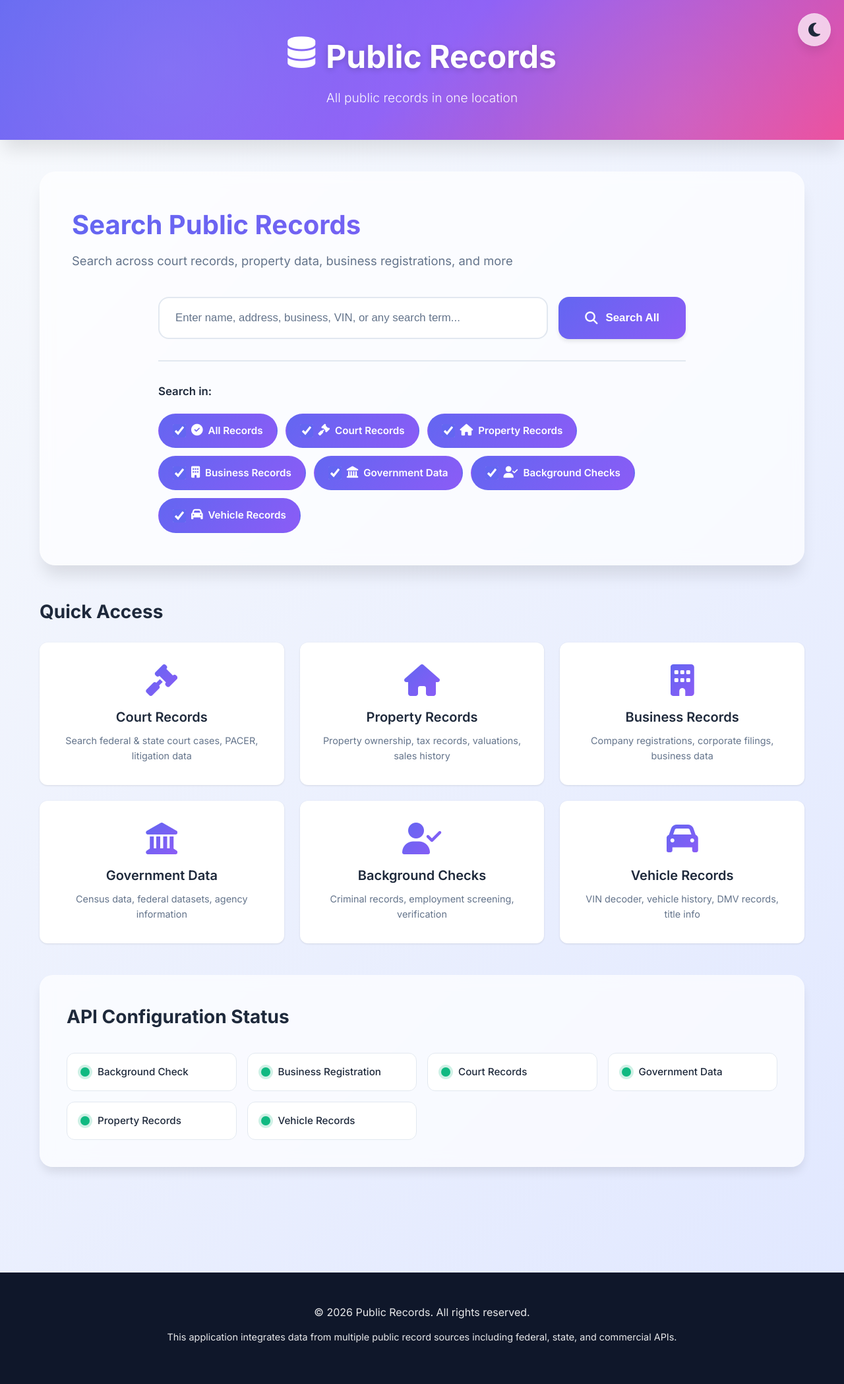
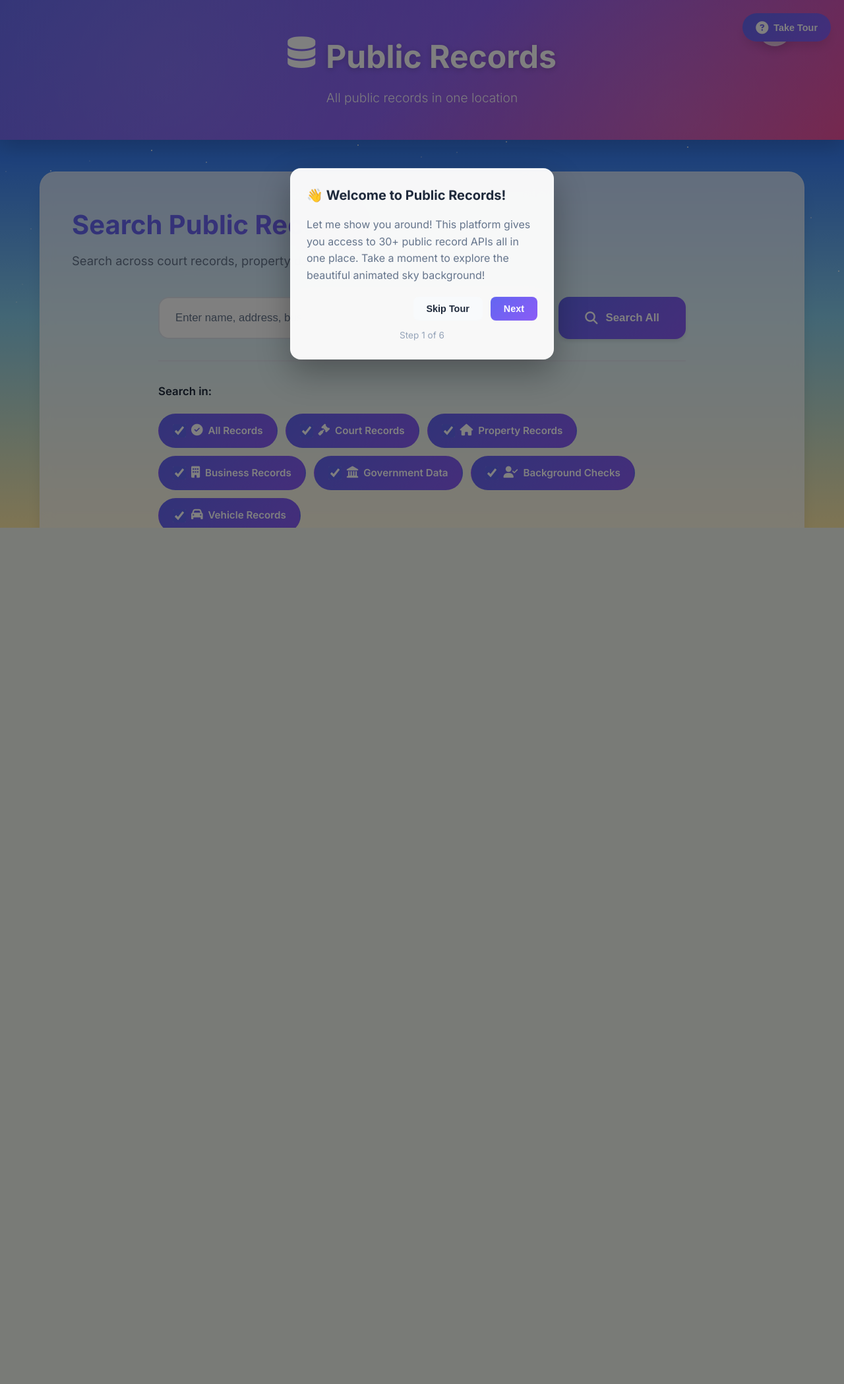
Before and after one commit to vinnieboy707/public-record, a Flask app: page / in a window 1280 px wide. Shown: the whole page at 66% size. After the commit the page ends 800 px from the top, so only its background shows below. Run offline with Flask 3, Linux system fonts and the light colour scheme.

Commit message:
🌤️ Add animated sky background with persistent walkthrough tour - Zero errors!
Co-authored-by: vinnieboy707 <221184087+vinnieboy707@users.noreply.github.com>

```diff
--- a/static/css/style.css
+++ b/static/css/style.css
@@ -44,17 +44,171 @@
     --glass-border: rgba(255, 255, 255, 0.08);
 }
 
+/* Animated Sky Background */
+.sky-background {
+    position: fixed;
+    top: 0;
+    left: 0;
+    width: 100%;
+    height: 100%;
+    z-index: -1;
+    overflow: hidden;
+}
+
+.sky-gradient {
+    position: absolute;
+    top: 0;
+    left: 0;
+    width: 100%;
+    height: 100%;
+    background: linear-gradient(
+        180deg,
+        #87CEEB 0%,
+        #87CEEB 40%,
+        #E0F6FF 70%,
+        #FFEAA7 100%
+    );
+    animation: skyMorph 60s ease-in-out infinite;
+}
+
+@keyframes skyMorph {
+    0% {
+        background: linear-gradient(180deg, #1e3a8a 0%, #3b82f6 30%, #87CEEB 60%, #FFEAA7 100%);
+    }
+    25% {
+        background: linear-gradient(180deg, #87CEEB 0%, #bfdbfe 40%, #E0F6FF 70%, #fef3c7 100%);
+    }
+    50% {
+        background: linear-gradient(180deg, #fbbf24 0%, #fb923c 30%, #f87171 60%, #9333ea 100%);
+    }
+    75% {
+        background: linear-gradient(180deg, #1e1b4b 0%, #312e81 30%, #4c1d95 60%, #581c87 100%);
+    }
+    100% {
+        background: linear-gradient(180deg, #1e3a8a 0%, #3b82f6 30%, #87CEEB 60%, #FFEAA7 100%);
+    }
+}
+
+/* Clouds */
+.cloud {
+    position: absolute;
+    background: rgba(255, 255, 255, 0.6);
+    border-radius: 100px;
+    animation: float linear infinite;
+    filter: blur(2px);
+}
+
+.cloud::before,
+.cloud::after {
+    content: '';
+    position: absolute;
+    background: rgba(255, 255, 255, 0.6);
+    border-radius: 100px;
+}
+
+.cloud-1 {
+    width: 100px;
+    height: 40px;
+    top: 10%;
+    left: -10%;
+    animation-duration: 40s;
+}
+
+.cloud-1::before {
+    width: 50px;
+    height: 50px;
+    top: -25px;
+    left: 10px;
+}
+
+.cloud-1::after {
+    width: 60px;
+    height: 40px;
+    top: -20px;
+    right: 10px;
+}
+
+.cloud-2 {
+    width: 120px;
+    height: 50px;
+    top: 20%;
+    left: -15%;
+    animation-duration: 50s;
+    animation-delay: 5s;
+}
+
+.cloud-2::before {
+    width: 60px;
+    height: 60px;
+    top: -30px;
+    left: 15px;
+}
+
+.cloud-2::after {
+    width: 70px;
+    height: 50px;
+    top: -25px;
+    right: 15px;
+}
+
+.cloud-3 {
+    width: 140px;
+    height: 60px;
+    top: 50%;
+    left: -20%;
+    animation-duration: 60s;
+    animation-delay: 10s;
+}
+
+.cloud-3::before {
+    width: 70px;
+    height: 70px;
+    top: -35px;
+    left: 20px;
+}
+
+.cloud-3::after {
+    width: 80px;
+    height: 60px;
+    top: -30px;
+    right: 20px;
+}
+
+@keyframes float {
+    from {
+        left: -20%;
+    }
+    to {
+        left: 120%;
+    }
+}
+
+/* Stars for night time */
+.star {
+    position: absolute;
+    width: 2px;
+    height: 2px;
+    background: white;
+    border-radius: 50%;
+    animation: twinkle 3s ease-in-out infinite;
+}
+
+@keyframes twinkle {
+    0%, 100% { opacity: 0.2; }
+    50% { opacity: 1; }
+}
+
 body {
     font-family: 'Inter', -apple-system, BlinkMacSystemFont, 'Segoe UI', Roboto, sans-serif;
     line-height: 1.6;
     color: var(--text-primary);
-    background: linear-gradient(135deg, var(--light-bg) 0%, #e0e7ff 100%);
     min-height: 100vh;
-    transition: background 0.3s ease, color 0.3s ease;
+    transition: color 0.3s ease;
+    position: relative;
 }
 
 [data-theme="dark"] body {
-    background: linear-gradient(135deg, #0f172a 0%, #1e1b4b 100%);
+    /* Dark mode handled by sky animation */
 }
 
 /* Smooth Scrolling */
@@ -188,7 +342,7 @@ html {
 .theme-toggle {
     position: fixed;
     top: 20px;
-    right: 20px;
+    right: 80px;
     z-index: 1000;
     background: var(--glass-bg);
     backdrop-filter: blur(10px);
@@ -212,6 +366,96 @@ html {
 .theme-toggle i {
     font-size: 1.5rem;
     color: var(--text-primary);
+}
+
+/* Tour Button */
+.tour-button {
+    position: fixed;
+    top: 20px;
+    right: 20px;
+    z-index: 1000;
+    background: linear-gradient(135deg, var(--primary-color), var(--secondary-color));
+    color: white;
+    border: none;
+    border-radius: 50px;
+    padding: 12px 20px;
+    display: flex;
+    align-items: center;
+    gap: 8px;
+    cursor: pointer;
+    transition: all 0.3s ease;
+    box-shadow: var(--shadow-lg);
+    font-weight: 600;
+    font-size: 0.9rem;
+}
+
+.tour-button:hover {
+    transform: translateY(-2px);
+    box-shadow: var(--shadow-xl);
+}
+
+.tour-button i {
+    font-size: 1.2rem;
+}
+
+/* Shepherd.js Tour Customization */
+.shepherd-element {
+    z-index: 9999;
+}
+
+.shepherd-modal-overlay-container {
+    opacity: 0.7;
+}
+
+.shepherd-content {
+    background: var(--glass-bg);
+    backdrop-filter: blur(20px);
+    border: 1px solid var(--glass-border);
+    border-radius: 16px;
+    padding: 1.5rem;
+}
+
+.shepherd-text {
+    color: var(--text-primary);
+    font-size: 1rem;
+    line-height: 1.6;
+}
+
+.shepherd-header {
+    padding-bottom: 1rem;
+    border-bottom: 1px solid var(--border-color);
+    margin-bottom: 1rem;
+}
+
+.shepherd-title {
+    font-size: 1.25rem;
+    font-weight: 700;
+    color: var(--text-primary);
+}
+
+.shepherd-button {
+    background: linear-gradient(135deg, var(--primary-color), var(--secondary-color));
+    color: white;
+    border: none;
+    padding: 10px 20px;
+    border-radius: 8px;
+    font-weight: 600;
+    cursor: pointer;
+    transition: all 0.3s ease;
+}
+
+.shepherd-button:hover {
+    transform: translateY(-2px);
+    box-shadow: var(--shadow-md);
+}
+
+.shepherd-button-secondary {
+    background: var(--light-bg);
+    color: var(--text-primary);
+}
+
+.shepherd-cancel-icon {
+    color: var(--text-secondary);
 }
 
 /* Main Content */
@@ -867,6 +1111,59 @@ html {
     border-left: 4px solid var(--warning-color);
 }
 
+/* Tour Styles */
+.tour-highlight {
+    position: relative;
+    z-index: 9999;
+    box-shadow: 0 0 0 4px rgba(99, 102, 241, 0.5), 0 0 0 8px rgba(99, 102, 241, 0.2) !important;
+    border-radius: 12px !important;
+}
+
+@keyframes fadeIn {
+    from { opacity: 0; }
+    to { opacity: 1; }
+}
+
+@keyframes slideUp {
+    from {
+        opacity: 0;
+        transform: translateY(20px);
+    }
+    to {
+        opacity: 1;
+        transform: translateY(0);
+    }
+}
+
+.tour-btn {
+    padding: 10px 20px;
+    border: none;
+    border-radius: 8px;
+    font-weight: 600;
+    cursor: pointer;
+    transition: all 0.3s ease;
+    font-size: 0.9rem;
+}
+
+.tour-btn-primary {
+    background: linear-gradient(135deg, var(--primary-color), var(--secondary-color));
+    color: white;
+}
+
+.tour-btn-primary:hover {
+    transform: translateY(-2px);
+    box-shadow: 0 4px 12px rgba(99, 102, 241, 0.4);
+}
+
+.tour-btn-secondary {
+    background: var(--light-bg);
+    color: var(--text-primary);
+}
+
+.tour-btn-secondary:hover {
+    background: var(--border-color);
+}
+
 /* Responsive Design */
 @media (max-width: 768px) {
     .header {
--- a/static/js/app.js
+++ b/static/js/app.js
@@ -7,7 +7,29 @@ document.addEventListener('DOMContentLoaded', function() {
     setupEventListeners();
     initTheme();
     initSearchInput();
+    initSkyBackground();
+
+    // Check and start tour after everything loads
+    if (typeof checkAndStartTour === 'function') {
+        checkAndStartTour();
+    }
 });
+
+// Initialize sky background with dynamic stars
+function initSkyBackground() {
+    const skyBg = document.querySelector('.sky-background');
+    if (!skyBg) return;
+
+    // Generate stars
+    for (let i = 0; i < 100; i++) {
+        const star = document.createElement('div');
+        star.className = 'star';
+        star.style.left = Math.random() * 100 + '%';
+        star.style.top = Math.random() * 60 + '%';
+        star.style.animationDelay = Math.random() * 3 + 's';
+        skyBg.appendChild(star);
+    }
+}
 
 // Initialize theme from localStorage
 function initTheme() {
--- /dev/null
+++ b/static/js/tour.js
@@ -0,0 +1,249 @@
+// Custom Tour Implementation
+class CustomTour {
+    constructor() {
+        this.steps = [];
+        this.currentStep = 0;
+        this.overlay = null;
+        this.tooltip = null;
+    }
+
+    addStep(step) {
+        this.steps.push(step);
+    }
+
+    start() {
+        if (this.steps.length === 0) return;
+
+        this.createOverlay();
+        this.currentStep = 0;
+        this.showStep(this.currentStep);
+    }
+
+    createOverlay() {
+        // Create modal overlay
+        this.overlay = document.createElement('div');
+        this.overlay.className = 'tour-overlay';
+        this.overlay.style.cssText = `
+            position: fixed;
+            top: 0;
+            left: 0;
+            width: 100%;
+            height: 100%;
+            background: rgba(0, 0, 0, 0.5);
+            z-index: 9998;
+            animation: fadeIn 0.3s ease;
+        `;
+        document.body.appendChild(this.overlay);
+
+        // Create tooltip container
+        this.tooltip = document.createElement('div');
+        this.tooltip.className = 'tour-tooltip';
+        this.tooltip.style.cssText = `
+            position: fixed;
+            background: rgba(255, 255, 255, 0.95);
+            backdrop-filter: blur(20px);
+            border: 1px solid rgba(255, 255, 255, 0.3);
+            border-radius: 16px;
+            padding: 24px;
+            max-width: 400px;
+            z-index: 9999;
+            box-shadow: 0 20px 50px rgba(0, 0, 0, 0.3);
+            animation: slideUp 0.3s ease;
+        `;
+        document.body.appendChild(this.tooltip);
+    }
+
+    showStep(index) {
+        if (index < 0 || index >= this.steps.length) {
+            this.end();
+            return;
+        }
+
+        const step = this.steps[index];
+
+        // Highlight target element
+        if (step.element) {
+            this.highlightElement(step.element);
+        }
+
+        // Update tooltip content
+        this.tooltip.innerHTML = `
+            <div class="tour-header" style="margin-bottom: 16px;">
+                <h3 style="font-size: 1.25rem; font-weight: 700; color: #1e293b; margin: 0;">
+                    ${step.title}
+                </h3>
+            </div>
+            <div class="tour-content" style="color: #64748b; line-height: 1.6; margin-bottom: 20px;">
+                ${step.text}
+            </div>
+            <div class="tour-footer" style="display: flex; gap: 12px; justify-content: flex-end;">
+                ${index > 0 ? `<button class="tour-btn tour-btn-secondary" onclick="window.customTour.previous()">Back</button>` : ''}
+                <button class="tour-btn tour-btn-secondary" onclick="window.customTour.skip()">Skip Tour</button>
+                <button class="tour-btn tour-btn-primary" onclick="window.customTour.next()">
+                    ${index === this.steps.length - 1 ? 'Finish' : 'Next'}
+                </button>
+            </div>
+        `;
+
+        // Position tooltip
+        this.positionTooltip(step.element);
+
+        // Add step indicator
+        const indicator = document.createElement('div');
+        indicator.style.cssText = 'text-align: center; margin-top: 12px; color: #94a3b8; font-size: 0.85rem;';
+        indicator.textContent = `Step ${index + 1} of ${this.steps.length}`;
+        this.tooltip.appendChild(indicator);
+    }
+
+    highlightElement(selector) {
+        // Remove previous highlights
+        document.querySelectorAll('.tour-highlight').forEach(el => {
+            el.classList.remove('tour-highlight');
+        });
+
+        const element = document.querySelector(selector);
+        if (element) {
+            element.classList.add('tour-highlight');
+            element.scrollIntoView({ behavior: 'smooth', block: 'center' });
+        }
+    }
+
+    positionTooltip(selector) {
+        if (!selector) {
+            // Center tooltip
+            this.tooltip.style.top = '50%';
+            this.tooltip.style.left = '50%';
+            this.tooltip.style.transform = 'translate(-50%, -50%)';
+            return;
+        }
+
+        const element = document.querySelector(selector);
+        if (!element) {
+            this.positionTooltip(null);
+            return;
+        }
+
+        const rect = element.getBoundingClientRect();
+        const tooltipRect = this.tooltip.getBoundingClientRect();
+
+        // Position below element by default
+        let top = rect.bottom + 20;
+        let left = rect.left + (rect.width / 2) - (tooltipRect.width / 2);
+
+        // Adjust if out of viewport
+        if (top + tooltipRect.height > window.innerHeight) {
+            top = rect.top - tooltipRect.height - 20;
+        }
+
+        if (left < 20) left = 20;
+        if (left + tooltipRect.width > window.innerWidth - 20) {
+            left = window.innerWidth - tooltipRect.width - 20;
+        }
+
+        this.tooltip.style.top = top + 'px';
+        this.tooltip.style.left = left + 'px';
+        this.tooltip.style.transform = 'none';
+    }
+
+    next() {
+        this.currentStep++;
+        if (this.currentStep >= this.steps.length) {
+            this.complete();
+        } else {
+            this.showStep(this.currentStep);
+        }
+    }
+
+    previous() {
+        this.currentStep--;
+        if (this.currentStep >= 0) {
+            this.showStep(this.currentStep);
+        }
+    }
+
+    skip() {
+        this.end();
+    }
+
+    complete() {
+        localStorage.setItem('tourCompleted', 'true');
+        this.end();
+    }
+
+    end() {
+        if (this.overlay) {
+            this.overlay.remove();
+        }
+        if (this.tooltip) {
+            this.tooltip.remove();
+        }
+        document.querySelectorAll('.tour-highlight').forEach(el => {
+            el.classList.remove('tour-highlight');
+        });
+    }
+}
+
+// Initialize tour
+function initCustomTour() {
+    const tour = new CustomTour();
+
+    tour.addStep({
+        title: '👋 Welcome to Public Records!',
+        text: 'Let me show you around! This platform gives you access to 30+ public record APIs all in one place. Take a moment to explore the beautiful animated sky background!',
+        element: null
+    });
+
+    tour.addStep({
+        title: '🔍 Powerful Search',
+        text: 'Enter any search term here - names, addresses, business names, VINs, or any identifier. Our system will search across all connected databases.',
+        element: '#search-box'
+    });
+
+    tour.addStep({
+        title: '🎯 Smart Filtering',
+        text: 'Choose which record types to search. You can search all at once or target specific categories like Court Records, Property Records, or Business Data.',
+        element: '.record-filters'
+    });
+
+    tour.addStep({
+        title: '⚡ Quick Access Cards',
+        text: 'Click any of these cards to quickly filter your search to a specific record type. Hover over them to see the beautiful animations!',
+        element: '.quick-access'
+    });
+
+    tour.addStep({
+        title: '🌤️ Animated Sky',
+        text: 'Notice the beautiful sky background? It continuously morphs through different times of day - from dawn to day to sunset to night. Watch it change as you use the app!',
+        element: '#header'
+    });
+
+    tour.addStep({
+        title: '🎉 You\'re All Set!',
+        text: 'You can take this tour again anytime by clicking the "Take Tour" button in the top right. Enjoy searching through public records!',
+        element: null
+    });
+
+    return tour;
+}
+
+// Global tour instance
+window.customTour = null;
+
+// Start tour function
+window.startTour = function() {
+    if (!window.customTour) {
+        window.customTour = initCustomTour();
+    }
+    window.customTour.start();
+};
+
+// Auto-start tour on first visit
+window.checkAndStartTour = function() {
+    const tourCompleted = localStorage.getItem('tourCompleted');
+    if (!tourCompleted) {
+        setTimeout(() => {
+            window.customTour = initCustomTour();
+            window.customTour.start();
+        }, 1500);
+    }
+};
--- a/templates/index.html
+++ b/templates/index.html
@@ -9,13 +9,27 @@
     <link rel="stylesheet" href="https://cdnjs.cloudflare.com/ajax/libs/font-awesome/6.4.0/css/all.min.css">
 </head>
 <body>
+    <!-- Animated Sky Background -->
+    <div class="sky-background">
+        <div class="sky-gradient"></div>
+        <div class="cloud cloud-1"></div>
+        <div class="cloud cloud-2"></div>
+        <div class="cloud cloud-3"></div>
+    </div>
+
     <!-- Theme Toggle -->
     <div class="theme-toggle" id="themeToggle" onclick="toggleTheme()">
         <i class="fas fa-moon" id="themeIcon"></i>
     </div>
 
+    <!-- Tour Button -->
+    <button class="tour-button" id="tourButton" onclick="startTour()">
+        <i class="fas fa-question-circle"></i>
+        <span>Take Tour</span>
+    </button>
+
     <!-- Header -->
-    <header class="header">
+    <header class="header" id="header">
         <div class="container">
             <div class="header-content">
                 <div class="logo">
@@ -31,12 +45,12 @@
     <main class="main-content">
         <div class="container">
             <!-- Search Section -->
-            <section class="search-section">
+            <section class="search-section" id="search-section">
                 <h2>Search Public Records</h2>
                 <p class="subtitle">Search across court records, property data, business registrations, and more</p>
 
                 <div class="search-container">
-                    <div class="search-box">
+                    <div class="search-box" id="search-box">
                         <div class="search-input-wrapper">
                             <input type="text" id="searchInput" placeholder="Enter name, address, business, VIN, or any search term..." />
                             <button class="clear-search" id="clearSearch" onclick="clearSearch()">
@@ -151,6 +165,7 @@
         </div>
     </footer>
 
+    <script src="{{ url_for('static', filename='js/tour.js') }}"></script>
     <script src="{{ url_for('static', filename='js/app.js') }}"></script>
 </body>
 </html>
```
